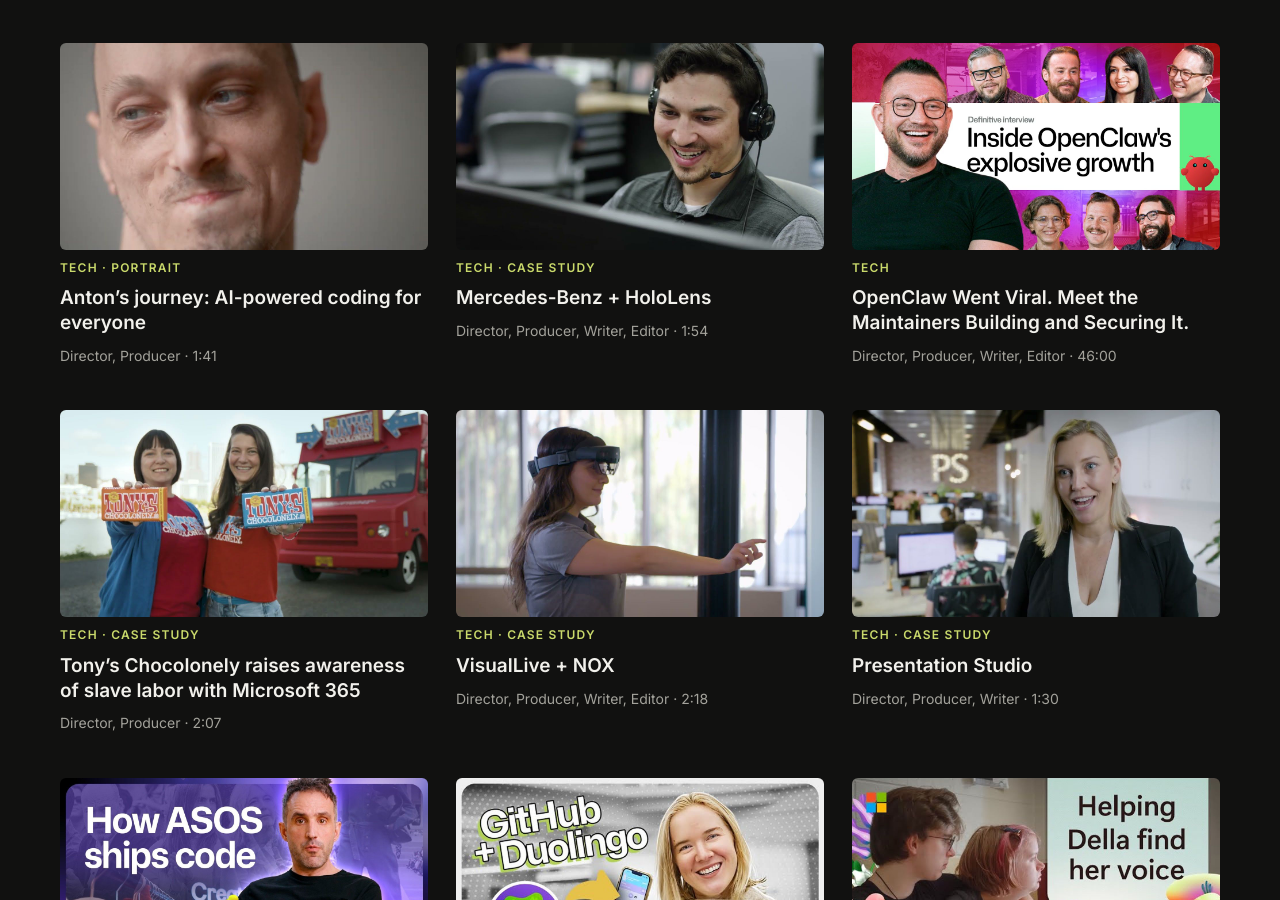
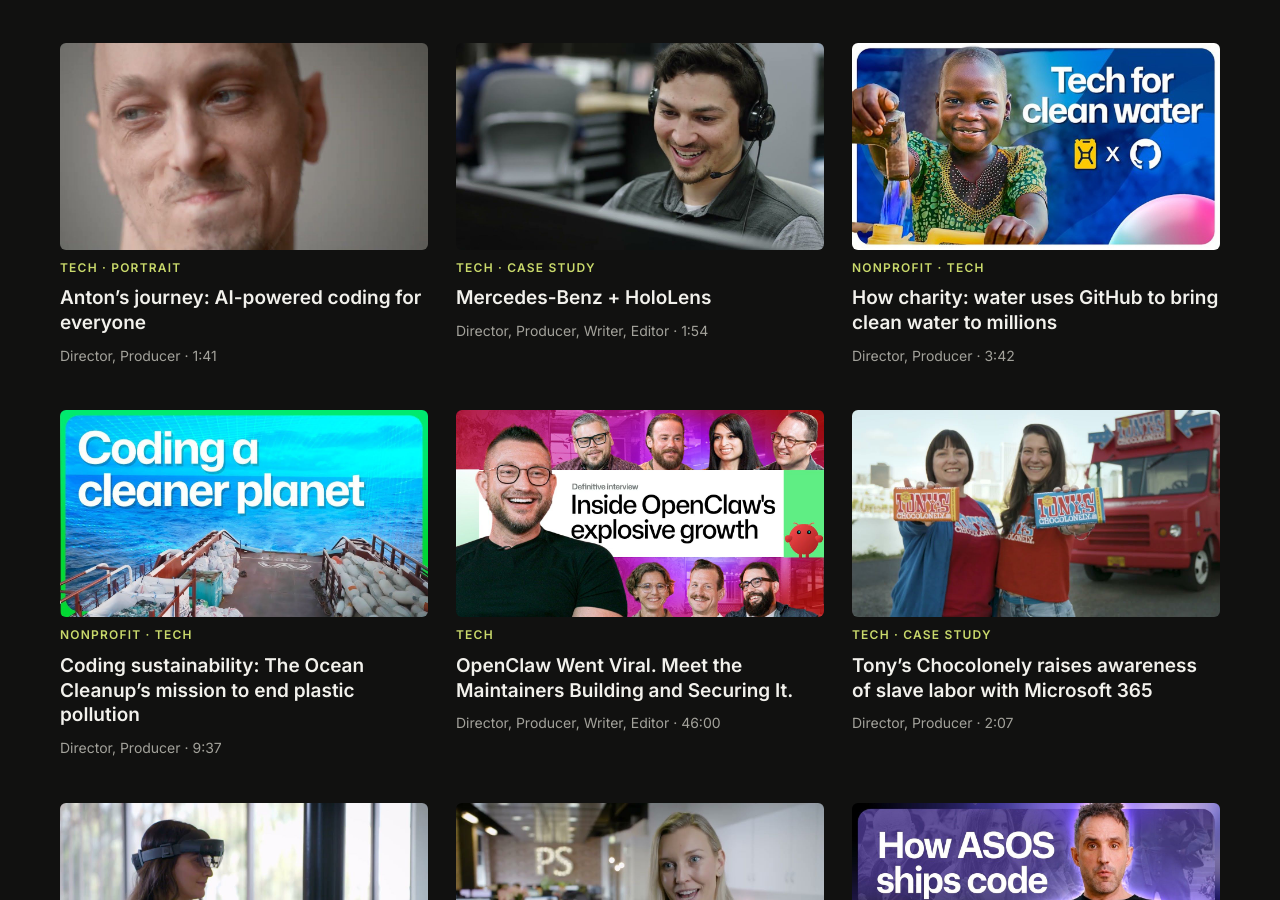
Before and after one commit to evillollive/evillollive.github.io, a Jekyll site: the page built from work/tech/index.html, in a window 1280 px wide and 900 px high, scrolled down 591 px. Built offline with Jekyll 4.4.1, drawn with Linux system fonts in a browser that asks for light colours.

Commit message:
charity: water and The Ocean Cleanup also tagged Tech
Co-Authored-By: Claude Opus 5.5 <noreply@anthropic.com>
Claude-Session: https://claude.ai/code/session_01UJbywNZyqkevWV4qp282DV

```diff
--- a/_films/charity-water.md
+++ b/_films/charity-water.md
@@ -2,8 +2,8 @@
 title: "How charity: water uses GitHub to bring clean water to millions"
 client: "GitHub"
 youtube: "kHO1OvfOR7s"
-tags: ["Nonprofit"]
-label: "Nonprofit"
+tags: ["Nonprofit", "Tech"]
+label: "Nonprofit · Tech"
 role: "Director, Producer"
 runtime: "3:42"
 duration: PT3M42S
--- a/_films/ocean-cleanup.md
+++ b/_films/ocean-cleanup.md
@@ -2,8 +2,8 @@
 title: "Coding sustainability: The Ocean Cleanup’s mission to end plastic pollution"
 client: "GitHub"
 youtube: "n5z4YcP5R18"
-tags: ["Nonprofit"]
-label: "Nonprofit"
+tags: ["Nonprofit", "Tech"]
+label: "Nonprofit · Tech"
 role: "Director, Producer"
 runtime: "9:37"
 duration: PT9M37S
```
